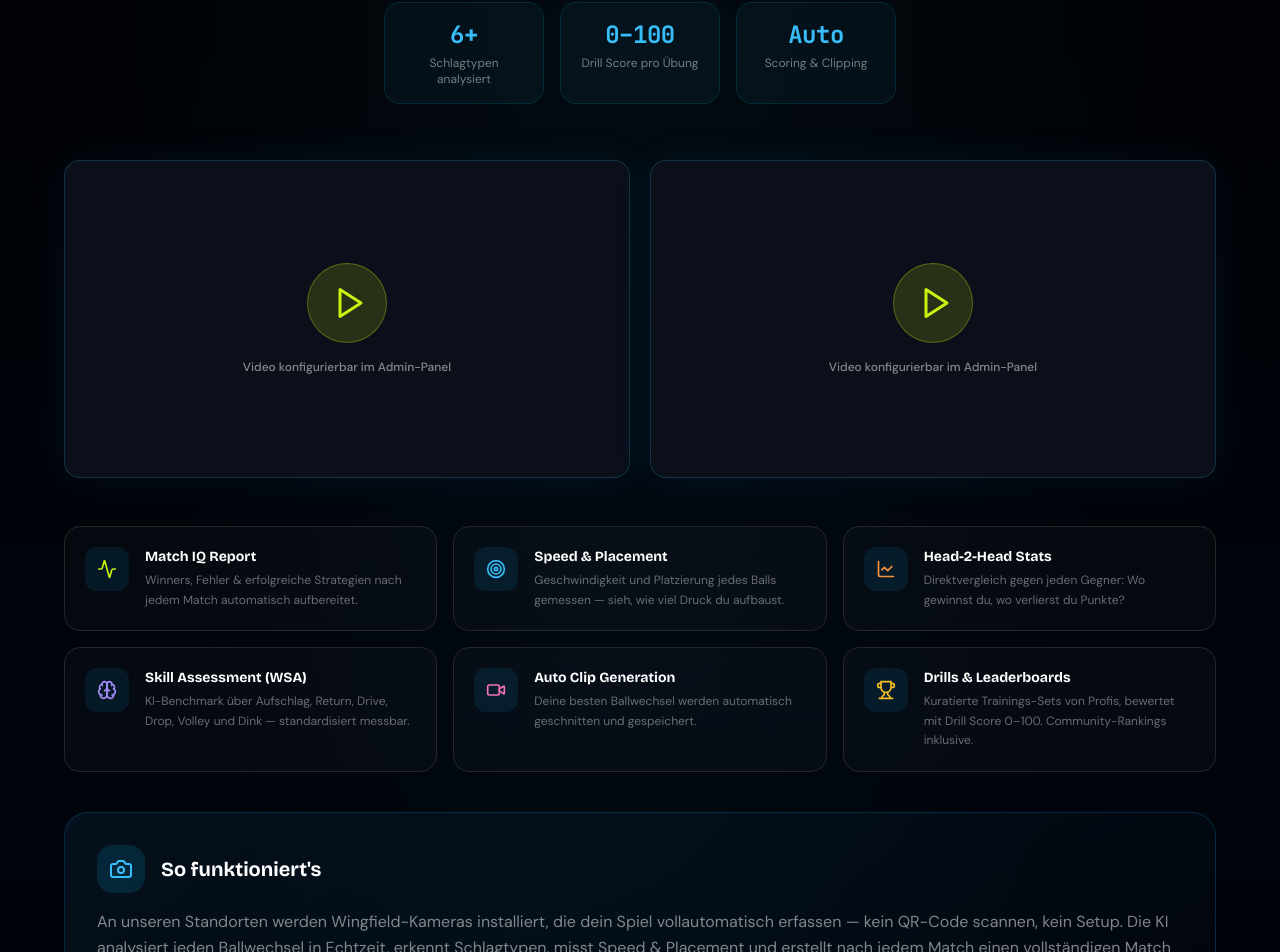
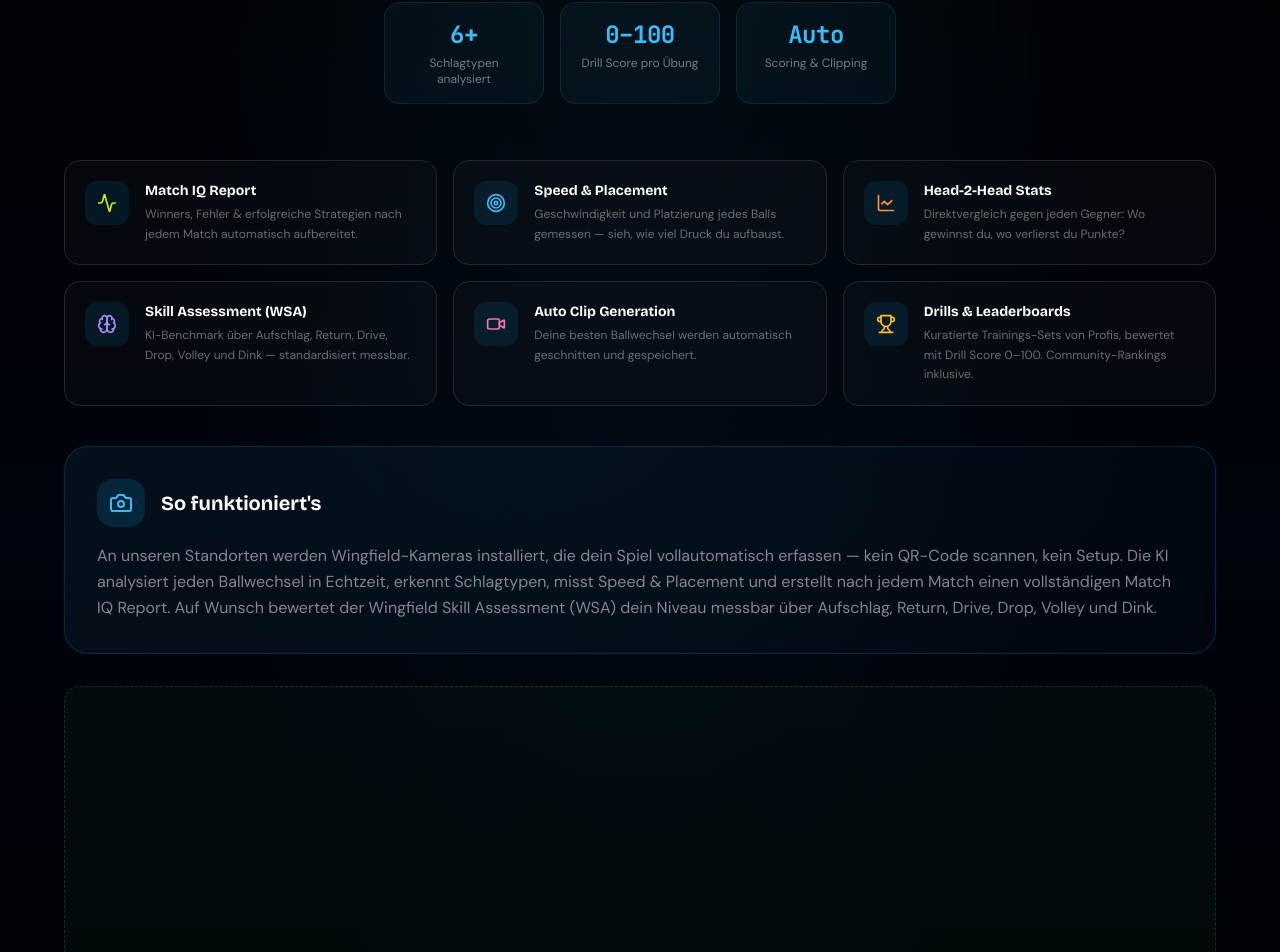
Before and after one commit to PADEL2GO/vEdit, a React (Vite) app: page /fuer-spieler in a window 1280 px wide. Shown: the part 5080-6032 px from the top of the page. Built offline with nearby package versions, Linux system fonts and the light colour scheme; no server answers; the database is empty; the HTML template or start-up script is replaced by a standard one.

Commit message:
FuerSpieler: remove demo video grid from KI-Analyse section
Co-Authored-By: Claude Sonnet 4.6 <noreply@anthropic.com>

```diff
--- a/src/pages/FuerSpieler.tsx
+++ b/src/pages/FuerSpieler.tsx
@@ -994,23 +994,6 @@ const FuerSpieler = () => {
                 ))}
               </div>
 
-              {/* DEMO VIDEOS */}
-              <div className="grid md:grid-cols-2 gap-5 mb-12">
-                {(["fuer-spieler.ki.video-1", "fuer-spieler.ki.video-2"] as const).map((key, i) => (
-                  <motion.div
-                    key={key}
-                    initial={{ opacity: 0, y: 24 }}
-                    whileInView={{ opacity: 1, y: 0 }}
-                    viewport={{ once: true }}
-                    transition={{ delay: i * 0.1 }}
-                    className="aspect-video rounded-2xl overflow-hidden border"
-                    style={{ borderColor: "rgba(56,189,248,0.2)", background: "#0a0f1a", boxShadow: "0 0 40px rgba(56,189,248,0.07)" }}
-                  >
-                    <VideoEmbed visualKey={key} title={`KI-Analyse Demo ${i + 1}`} />
-                  </motion.div>
-                ))}
-              </div>
-
               {/* FEATURE CARDS */}
               <div className="grid md:grid-cols-2 lg:grid-cols-3 gap-4 mb-10">
                 {kiFeatures.map((f, i) => (
```
